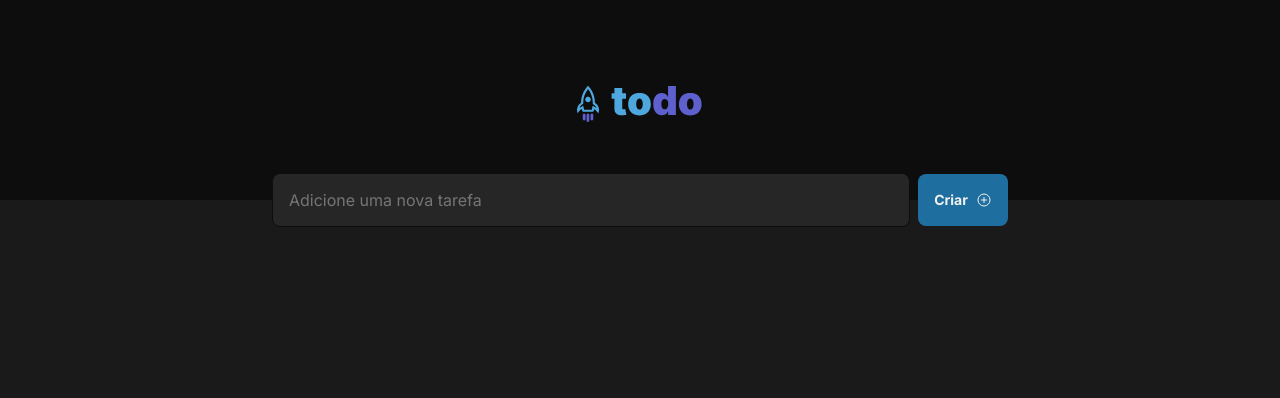
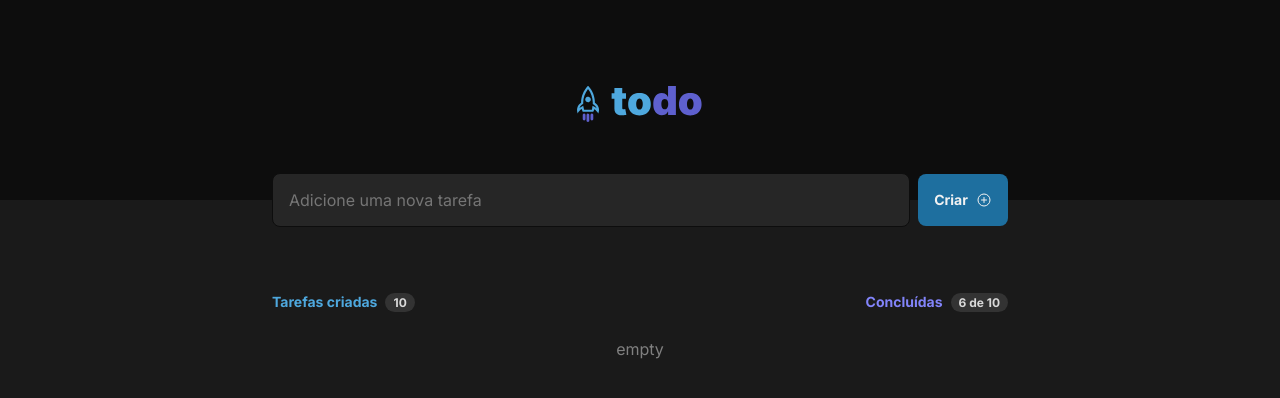
Before and after one commit to steniomoreira/ignite-to-do, a React (Vite) app: page / in a window 1280 px wide. Shown: the top 398 px of the page. Built offline with nearby package versions, Linux system fonts and the light colour scheme.

Commit message:
added Info component

```diff
--- a/src/components/index.ts
+++ b/src/components/index.ts
@@ -3,3 +3,5 @@ export * from './newTask/NewTask';
 export * from './main/Main';
 export * from './input/Input';
 export * from './button/Button';
+export * from './tasks/Tasks';
+export * from './info/Info';
--- /dev/null
+++ b/src/components/info/Info.module.css
@@ -0,0 +1,32 @@
+.info {
+  display: flex;
+  align-items: center;
+  gap: 0.5rem;
+}
+
+.info p {
+  color: var(--blue);
+  font-size: 0.875rem;
+  font-weight: bold;
+}
+
+.info span {
+  background: var(--gray-400);
+  color: var(--gray-200);
+  font-size: 0.75rem;
+  font-weight: bold;
+
+  display: flex;
+  justify-content: center;
+  align-items: center;
+
+  width: auto;
+  height: 19px;
+  border-radius: 999px;
+
+  padding: 2px 8px;
+}
+
+.done p {
+  color: var(--purple);
+}
--- /dev/null
+++ b/src/components/info/Info.tsx
@@ -0,0 +1,16 @@
+import styles from './Info.module.css';
+
+interface InfoProps {
+  text: string;
+  counter: number;
+  done?: number;
+}
+
+export function Info({text, counter, done}: InfoProps) {
+  return (
+    <div className={`${ styles.info} ${done && styles.done}`}>
+      <p>{text}</p>
+      <span>{`${done ? done + ' de ' + counter : counter}`}</span>
+    </div>
+  )
+}
--- a/src/components/main/Main.tsx
+++ b/src/components/main/Main.tsx
@@ -1,10 +1,12 @@
 import { NewTask } from "../newTask/NewTask";
+import { Tasks } from "../tasks/Tasks";
 import styles from './Main.module.css';
 
 export function Main() {
   return (
     <main className={styles.main}>
       <NewTask />
+      <Tasks />
     </main>
   )
 }
--- /dev/null
+++ b/src/components/tasks/Tasks.module.css
@@ -0,0 +1,16 @@
+.tasks {
+  width: 100%;
+
+  display: flex;
+  justify-content: space-between;
+  align-items: center;
+  flex-direction: column;
+  gap: 1.5rem;
+}
+
+.info {
+  width: 100%;
+  display: flex;
+  justify-content: space-between;
+  align-items: center;
+}
--- /dev/null
+++ b/src/components/tasks/Tasks.tsx
@@ -0,0 +1,18 @@
+import { Info } from '../info/Info';
+import styles from './Tasks.module.css';
+
+const counter = 10;
+const done = 6;
+
+export function Tasks() {
+  return (
+    <div className={styles.tasks}>
+      <div className={styles.info}>
+        <Info text='Tarefas criadas' counter={counter} />
+        <Info text='Concluídas' counter={counter} done={done}/>
+      </div>
+
+      <p>empty</p>
+    </div>
+  )
+}
```
